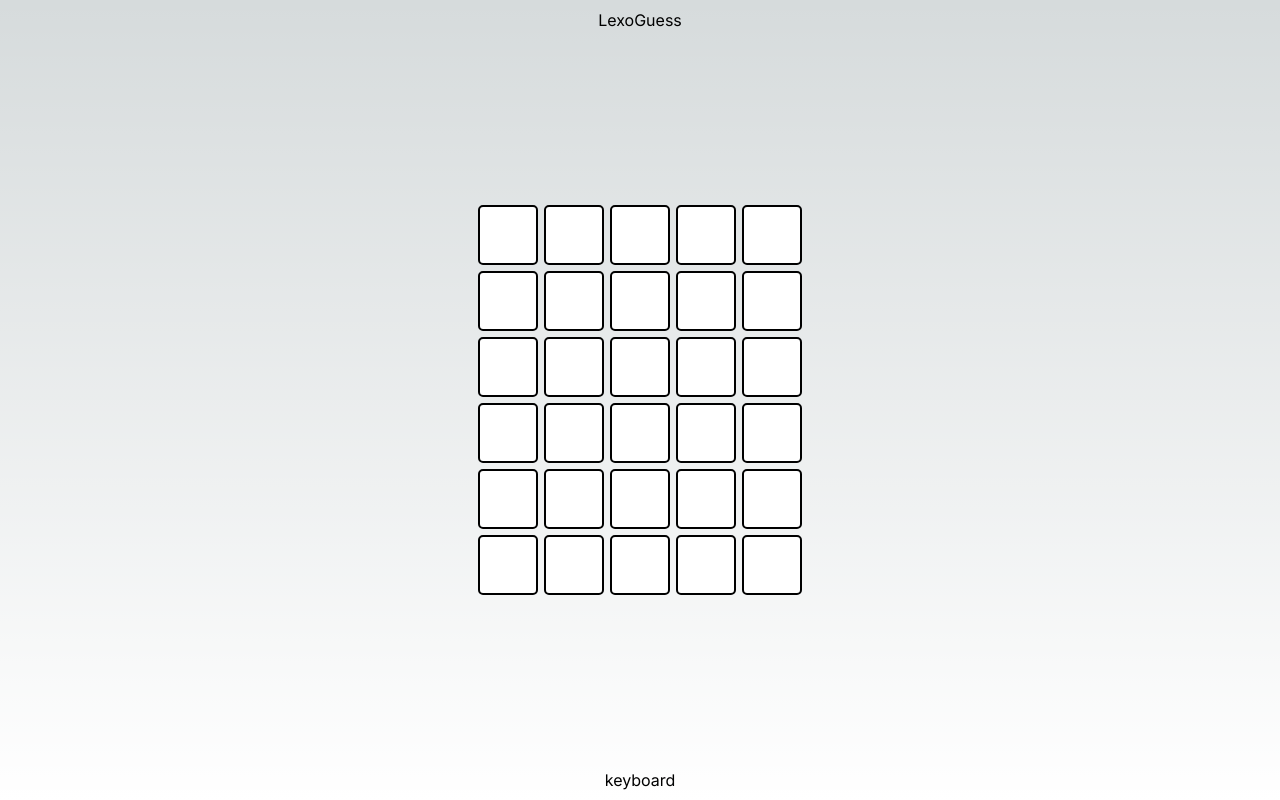
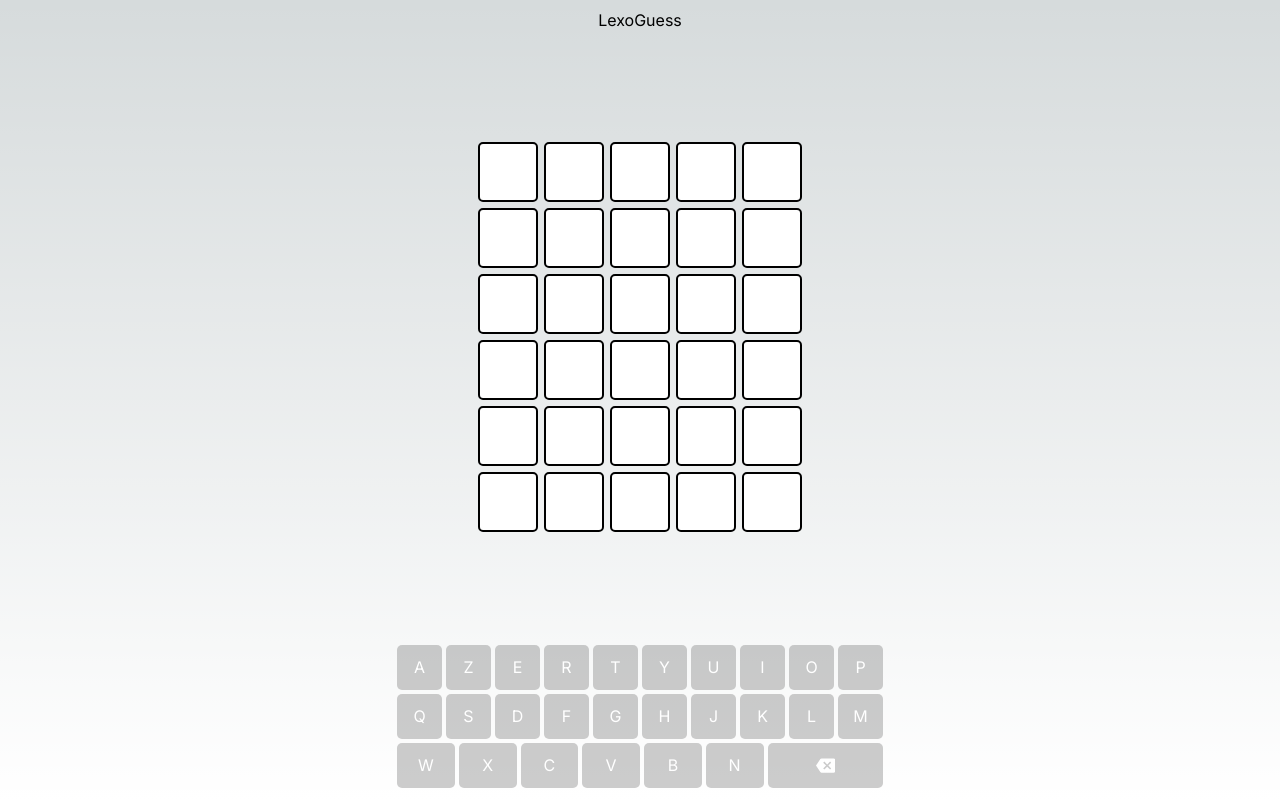
Before and after one commit to ShaheenJawadi/LexoGuess, a Next.js app: page / in a window 1280 px wide. Built offline with nearby package versions, Linux system fonts and the light colour scheme.

Commit message:
keyboard structure

```diff
--- a/src/app/page.tsx
+++ b/src/app/page.tsx
@@ -1,9 +1,11 @@
 
+"use client"
 import Header from '@/components/header'
 import Board from '@/components/board'
 import Keyboard from '@/components/keyboard'
 
 export default function Home() {
+
   return (
     <main className='mainPage'>
       <Header    />
--- a/src/app/style.css
+++ b/src/app/style.css
@@ -37,8 +37,33 @@ padding: 10px;
 
 
 .keyboardCore{
-    display: flex;
-    justify-content: center;
+
     padding: 10px;
+    max-width: 620px;
+    align-self: center;
 
 }
+.keyboardRow {
+    display: flex;
+    flex-direction: row;
+    justify-content: center;
+}
+.keyboardButton {
+    color: #fff;
+    background: #79797961;
+    width: 45px;
+    margin: 2px;
+    line-height: 45px;
+    text-align: center;
+    border-radius: 5px;
+    text-transform: uppercase;
+    cursor: pointer;
+    flex: 1;
+}
+
+.keyboardButton.spec{
+    display: flex;
+    flex: 2;
+    align-items: center;
+    justify-content: center;
+}
--- /dev/null
+++ b/src/components/key.tsx
@@ -0,0 +1,9 @@
+const Key=({ letter  }:{ letter:string})=> {
+    return (
+      <div className={` keyboardButton`} >
+        {letter}
+      </div>
+    )
+  }
+
+  export default Key
--- a/src/components/keyboard.tsx
+++ b/src/components/keyboard.tsx
@@ -1,13 +1,44 @@
+import Key from "./key"
+import Icon from '@mdi/react';
+import { mdiBackspace } from '@mdi/js';
+
+
+const  Keyboard=()=> {
 
 
 
-function Keyboard() {
-
+  const keys =  [ 'azertyuiop', 'qsdfghjklm', 'wxcvbn#' ]
 
     return (
       <>
         <div className="keyboardCore"  >
-          keyboard
+
+          {keys.map((row, index) => (
+            <div key={index} className="keyboardRow">
+              {row
+                .split('')
+                .map((letter) =>
+                letter=='#'?
+                    (
+                      <div   className={` keyboardButton spec`} >
+                        <Icon path={mdiBackspace}
+
+                          size={0.8}
+
+                        />
+                      </div>
+
+                  )
+                  :(
+                    <Key
+                      key={letter}
+                      letter={letter}
+                    />
+                  )
+                )}
+            </div>
+          ))}
+
         </div>
       </>
     )
```
Also changed, not shown: package.json (+6 -4 lines), 1 other file (tests, documents, lock files or other folders).
